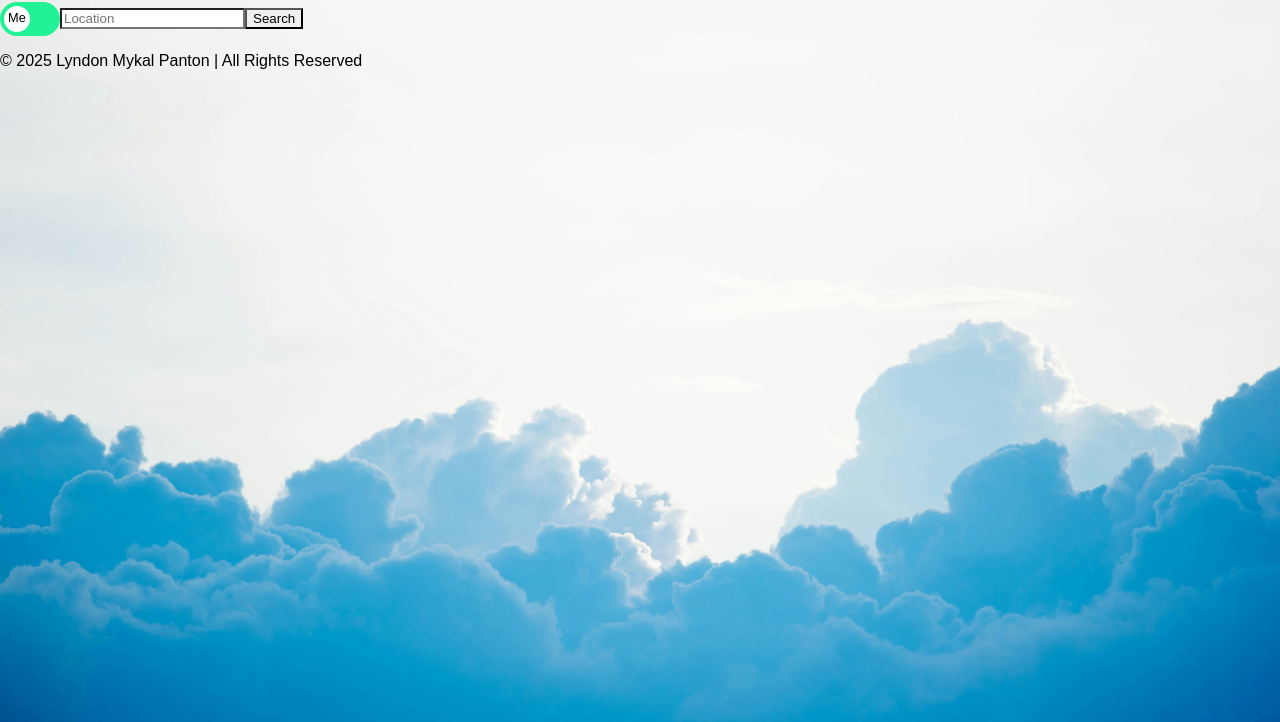
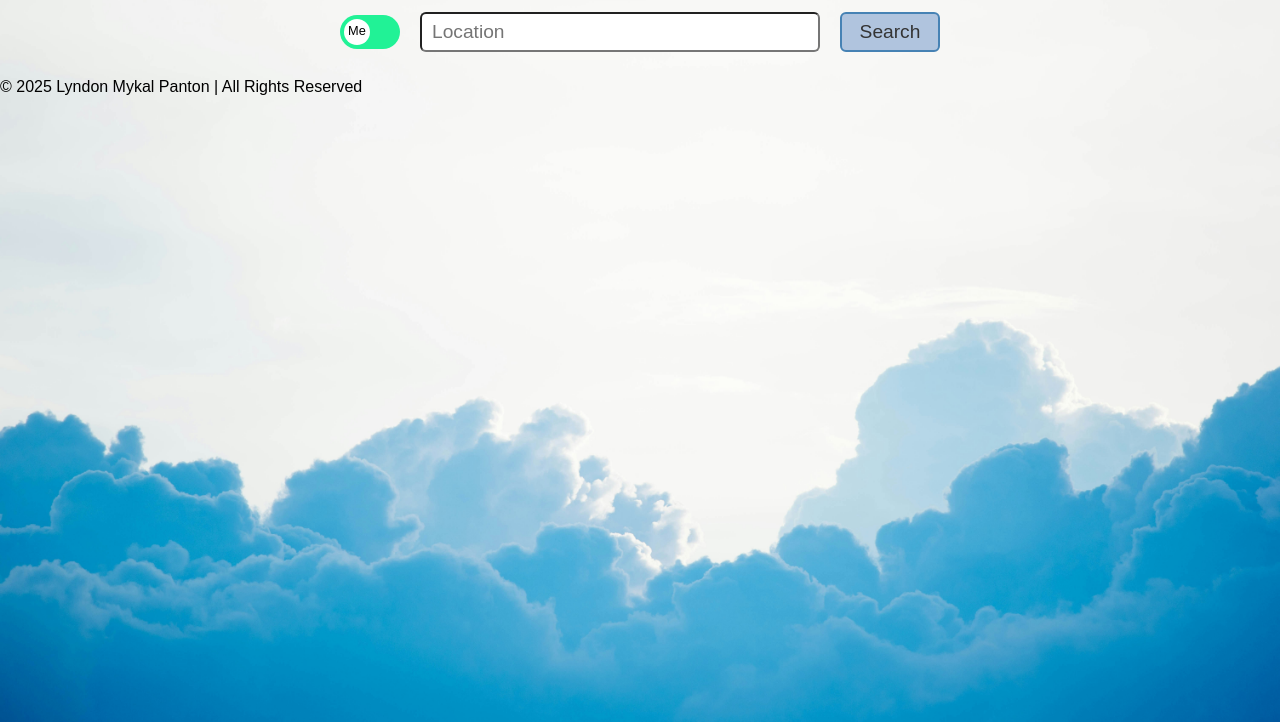
Before and after one commit to lyndonpanton/weather-app, a website built with webpack: page src/template.html in a window 1280 px wide. Shown: the part 78-800 px from the top of the page. Built offline with nearby package versions, Linux system fonts and the light colour scheme.

Commit message:
Feature: Position weather search elements

```diff
--- a/src/UI.js
+++ b/src/UI.js
@@ -836,7 +836,7 @@ class UI {
 
         // Input
         let formInput = document.createElement("input");
-        formInput.classList.add("weather-form-input");
+        formInput.classList.add("weather-form-location");
         formInput.placeholder = "Location";
         formInput.type = "text";
         formInput.addEventListener("keydown", this.updateLocation.bind(this));
@@ -1033,18 +1033,6 @@ class UI {
             moonphase.textContent = "Waning Crecent (8 / 8)";
         }
 
-        console.log("Wind speed: " + windSpeed.textContent);
-        console.log("Wind direction: " + windDirection.textContent);
-        console.log("Humidity: " + humidity.textContent);
-        console.log("Snow: " + snow.textContent);
-        console.log("Severe risk: " + severeRisk.textContent);
-        console.log("Visibility: " + visibility.textContent);
-        console.log("Precipitation type: " + precipitationType.textContent);
-        console.log("Precipitation amount: " + precipitationAmount.textContent);
-        console.log("Cloud cover: " + cloudCover.textContent);
-        console.log("UV index: " + uvIndex.textContent);
-        console.log("Moonphase: " + moonphase.textContent);
-
         containerFooter.appendChild(windSpeed);
         containerFooter.appendChild(windDirection);
         containerFooter.appendChild(humidity);
--- a/src/styles.css
+++ b/src/styles.css
@@ -55,11 +55,14 @@ input[type="radio"]:checked::before {
 /* Header *********************************************************************/
 header {
     height: 10vh;
+    padding: 15px 0;
+
     text-align: center;
 }
 
 h1 {
     margin: 0;
+    padding: 0;
 
     font-size: 3rem;
 }
@@ -67,10 +70,20 @@ h1 {
 /* Main ***********************************************************************/
 main {
     width: 100%;
-    padding: 0;
+    padding: 10px 0;
 }
 
-/* Toggle input */
+/* weather form */
+#weather-form {
+    display: flex;
+    justify-content: center;
+    align-items: center;
+    gap: 20px;
+
+    margin: 0 auto;
+    width: 70%;
+}
+
 .weather-form-unit {
     display: inline-block;
     position: relative;
@@ -128,7 +141,10 @@ main {
 }
 
 .weather-form-unit-checkbox:focus + .weather-form-unit-slider {
-    box-shadow: 0 0 1px #2196F3;
+    box-shadow:
+        0 0 4px #2196F3,
+        0 0 6px #2196F3,
+        0 0 8px #2196F3;
 }
 
 .weather-form-unit-checkbox:not(:checked) + .weather-form-unit-slider:before {
@@ -152,4 +168,31 @@ main {
     border-radius: 50%;
 }
 
+.weather-form-location {
+    width: 400px;
+    height: 40px;
+    border-radius: 6px;
+    padding: 4px 10px;
+
+    font-size: 1.2rem;
+}
+
+.weather-form-submit {
+    width: 100px;
+    height: 40px;
+    border: 2px solid steelblue;
+    border-radius: 6px;
+
+    background-color: lightsteelblue;
+
+    color: #343434;
+    font-size: 1.2rem;
+}
+
+/* weather data top row */
+
+/* weather data middle row */
+
+/* weather data bottom row */
+
 /* Footer *********************************************************************/
```
